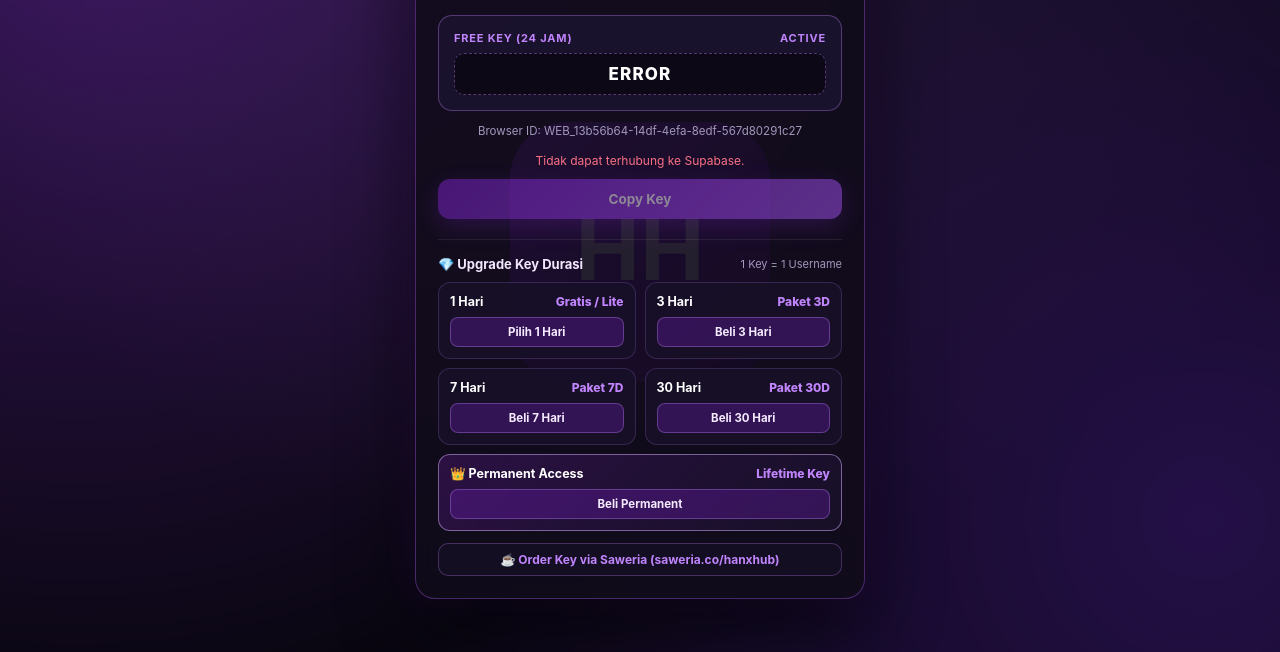
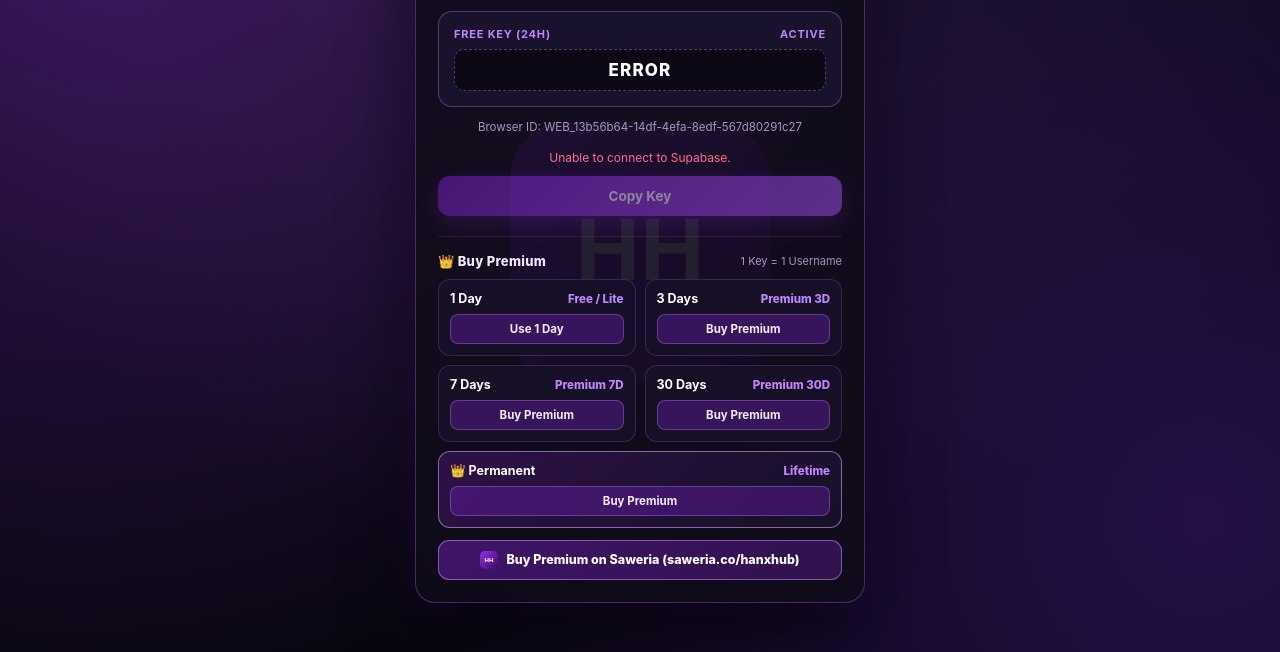
Before and after one commit to hannnanzaa-sys/han.key, a plain HTML site: page index.html in a window 1280 px wide. Shown: the part 148-800 px from the top of the page. Drawn offline with Linux system fonts and the light colour scheme; no server answers.

Commit message:
Update index.html

```diff
--- a/index.html
+++ b/index.html
@@ -1,5 +1,5 @@
 <!DOCTYPE html>
-<html lang="id">
+<html lang="en">
 <head>
   <meta charset="UTF-8" />
   <meta name="viewport" content="width=device-width, initial-scale=1.0" />
@@ -250,8 +250,9 @@
 
     .plans-title {
       font-size: 13px;
-      font-weight: 700;
+      font-weight: 800;
       color: #f3e8ff;
+      letter-spacing: 0.3px;
     }
 
     .plans-note {
@@ -284,8 +285,8 @@
 
     .plan-card.featured {
       grid-column: span 2;
-      background: linear-gradient(135deg, rgba(88, 28, 135, 0.38), rgba(24, 17, 40, 0.92));
-      border-color: rgba(216, 180, 254, 0.5);
+      background: linear-gradient(135deg, rgba(88, 28, 135, 0.42), rgba(24, 17, 40, 0.94));
+      border-color: rgba(216, 180, 254, 0.55);
     }
 
     .plan-top {
@@ -302,7 +303,7 @@
     }
 
     .plan-price {
-      font-size: 12px;
+      font-size: 11.5px;
       font-weight: 800;
       color: var(--purple-bright);
     }
@@ -312,7 +313,7 @@
       padding: 7px 10px;
       border-radius: 8px;
       border: 1px solid rgba(192, 132, 252, 0.35);
-      background: rgba(126, 34, 206, 0.28);
+      background: rgba(126, 34, 206, 0.32);
       color: #f5ebff;
       font-size: 11.5px;
       font-weight: 700;
@@ -321,25 +322,36 @@
     }
 
     .plan-btn:hover {
-      background: rgba(147, 51, 234, 0.55);
+      background: rgba(147, 51, 234, 0.6);
     }
 
     .saweria-link {
-      display: block;
+      display: flex;
+      align-items: center;
+      justify-content: center;
+      gap: 8px;
       margin-top: 12px;
       text-align: center;
-      font-size: 12px;
-      font-weight: 700;
-      color: var(--purple-bright);
+      font-size: 12.5px;
+      font-weight: 800;
+      color: #ffffff;
       text-decoration: none;
-      padding: 8px 10px;
-      border-radius: 10px;
-      border: 1px solid rgba(192, 132, 252, 0.28);
-      background: rgba(24, 17, 40, 0.65);
+      padding: 10px 12px;
+      border-radius: 11px;
+      border: 1px solid rgba(216, 180, 254, 0.45);
+      background: linear-gradient(135deg, rgba(126, 34, 206, 0.45), rgba(88, 28, 135, 0.45));
+      transition: filter 0.15s ease;
     }
 
     .saweria-link:hover {
-      background: rgba(126, 34, 206, 0.25);
+      filter: brightness(1.12);
+    }
+
+    .saweria-link img {
+      width: 18px;
+      height: 18px;
+      border-radius: 5px;
+      object-fit: cover;
     }
   </style>
 </head>
@@ -358,73 +370,74 @@
             </div>
           </div>
           <div>
-            <h1 class="brand-title">HANX HUB <span class="pro-badge">KEY PORTAL</span></h1>
-            <p class="brand-sub">Auto-generate key • Terikat ke username Roblox</p>
+            <h1 class="brand-title">HANX HUB <span class="pro-badge">PREMIUM</span></h1>
+            <p class="brand-sub">Auto-generated key • Bound to Roblox username</p>
           </div>
         </header>
 
         <div class="key-panel">
           <div class="key-label">
-            <span>FREE KEY (24 JAM)</span>
+            <span>FREE KEY (24H)</span>
             <span id="statusBadge">ACTIVE</span>
           </div>
-          <div id="keyBox" class="key-code">Memuat key…</div>
+          <div id="keyBox" class="key-code">Loading key…</div>
         </div>
 
-        <div id="metaBox" class="meta">Mendeteksi identitas akun…</div>
+        <div id="metaBox" class="meta">Detecting account identity…</div>
         <div id="errBox" class="err"></div>
         <button id="copyBtn" class="btn-primary" type="button" disabled>Copy Key</button>
 
-        <section class="plans-section" aria-label="Paket Key Berbayar">
+        <section class="plans-section" aria-label="Buy Premium Key Plans">
           <div class="plans-head">
-            <span class="plans-title">💎 Upgrade Key Durasi</span>
+            <span class="plans-title">👑 Buy Premium</span>
             <span class="plans-note">1 Key = 1 Username</span>
           </div>
 
           <div class="plans-grid">
             <div class="plan-card">
               <div class="plan-top">
-                <span class="plan-name">1 Hari</span>
-                <span class="plan-price">Gratis / Lite</span>
+                <span class="plan-name">1 Day</span>
+                <span class="plan-price">Free / Lite</span>
               </div>
-              <button class="plan-btn" type="button" data-plan="1d">Pilih 1 Hari</button>
+              <button class="plan-btn" type="button" data-plan="1d">Use 1 Day</button>
             </div>
 
             <div class="plan-card">
               <div class="plan-top">
-                <span class="plan-name">3 Hari</span>
-                <span class="plan-price">Paket 3D</span>
+                <span class="plan-name">3 Days</span>
+                <span class="plan-price">Premium 3D</span>
               </div>
-              <button class="plan-btn" type="button" data-plan="3d">Beli 3 Hari</button>
+              <button class="plan-btn" type="button" data-plan="3d">Buy Premium</button>
             </div>
 
             <div class="plan-card">
               <div class="plan-top">
-                <span class="plan-name">7 Hari</span>
-                <span class="plan-price">Paket 7D</span>
+                <span class="plan-name">7 Days</span>
+                <span class="plan-price">Premium 7D</span>
               </div>
-              <button class="plan-btn" type="button" data-plan="7d">Beli 7 Hari</button>
+              <button class="plan-btn" type="button" data-plan="7d">Buy Premium</button>
             </div>
 
             <div class="plan-card">
               <div class="plan-top">
-                <span class="plan-name">30 Hari</span>
-                <span class="plan-price">Paket 30D</span>
+                <span class="plan-name">30 Days</span>
+                <span class="plan-price">Premium 30D</span>
               </div>
-              <button class="plan-btn" type="button" data-plan="30d">Beli 30 Hari</button>
+              <button class="plan-btn" type="button" data-plan="30d">Buy Premium</button>
             </div>
 
             <div class="plan-card featured">
               <div class="plan-top">
-                <span class="plan-name">👑 Permanent Access</span>
-                <span class="plan-price">Lifetime Key</span>
+                <span class="plan-name">👑 Permanent</span>
+                <span class="plan-price">Lifetime</span>
               </div>
-              <button class="plan-btn" type="button" data-plan="perm">Beli Permanent</button>
+              <button class="plan-btn" type="button" data-plan="perm">Buy Premium</button>
             </div>
           </div>
 
           <a class="saweria-link" href="https://saweria.co/hanxhub" target="_blank" rel="noopener noreferrer">
-            ☕ Order Key via Saweria (saweria.co/hanxhub)
+            <img id="saweriaLogo" alt="HANX HUB" />
+            <span>Buy Premium on Saweria (saweria.co/hanxhub)</span>
           </a>
         </section>
       </div>
@@ -442,6 +455,7 @@
     const errBox = document.getElementById("errBox");
     const copyBtn = document.getElementById("copyBtn");
     const hubLogo = document.getElementById("hubLogo");
+    const saweriaLogo = document.getElementById("saweriaLogo");
     const watermark = document.getElementById("watermark");
 
     (async function loadBrandLogo() {
@@ -459,6 +473,7 @@
       `);
 
       hubLogo.src = fallbackSvg;
+      saweriaLogo.src = fallbackSvg;
       watermark.style.backgroundImage = `url("${fallbackSvg}")`;
 
       try {
@@ -468,6 +483,7 @@
         const imgUrl = json && json.data && json.data[0] && json.data[0].imageUrl;
         if (imgUrl) {
           hubLogo.src = imgUrl;
+          saweriaLogo.src = imgUrl;
           watermark.style.backgroundImage = `url("${imgUrl}")`;
         }
       } catch (_) {}
@@ -506,28 +522,28 @@
 
         const data = await res.json();
         if (!res.ok || !data || data.valid !== true || !data.key) {
-          keyBox.textContent = "GAGAL";
-          errBox.textContent = (data && data.message) || "Gagal mengambil key dari server.";
+          keyBox.textContent = "FAILED";
+          errBox.textContent = (data && data.message) || "Failed to fetch key from server.";
           return;
         }
 
         keyBox.textContent = data.key;
-        const expText = data.expires_at ? new Date(data.expires_at).toLocaleString("id-ID") : "1 hari";
-        metaBox.textContent = `${account.label} • Berlaku sampai: ${expText}`;
+        const expText = data.expires_at ? new Date(data.expires_at).toLocaleString("en-US") : "1 day";
+        metaBox.textContent = `${account.label} • Expires: ${expText}`;
         copyBtn.disabled = false;
 
         copyBtn.onclick = async () => {
           try {
             await navigator.clipboard.writeText(data.key);
-            copyBtn.textContent = "✔ Key Tersalin!";
+            copyBtn.textContent = "✔ Copied!";
             setTimeout(() => { copyBtn.textContent = "Copy Key"; }, 1500);
           } catch {
-            errBox.textContent = "Gagal menyalin otomatis, silakan salin manual.";
+            errBox.textContent = "Auto-copy failed, please copy manually.";
           }
         };
       } catch (_) {
         keyBox.textContent = "ERROR";
-        errBox.textContent = "Tidak dapat terhubung ke Supabase.";
+        errBox.textContent = "Unable to connect to Supabase.";
       }
     }
 
@@ -539,7 +555,7 @@
           return;
         }
         errBox.style.color = "#d8b4fe";
-        errBox.textContent = `Paket ${plan.toUpperCase()} dipilih — membuka Saweria...`;
+        errBox.textContent = `Buy Premium (${plan.toUpperCase()}) — opening Saweria...`;
         window.open(ORDER_LINK, "_blank", "noopener,noreferrer");
       });
     });
```
